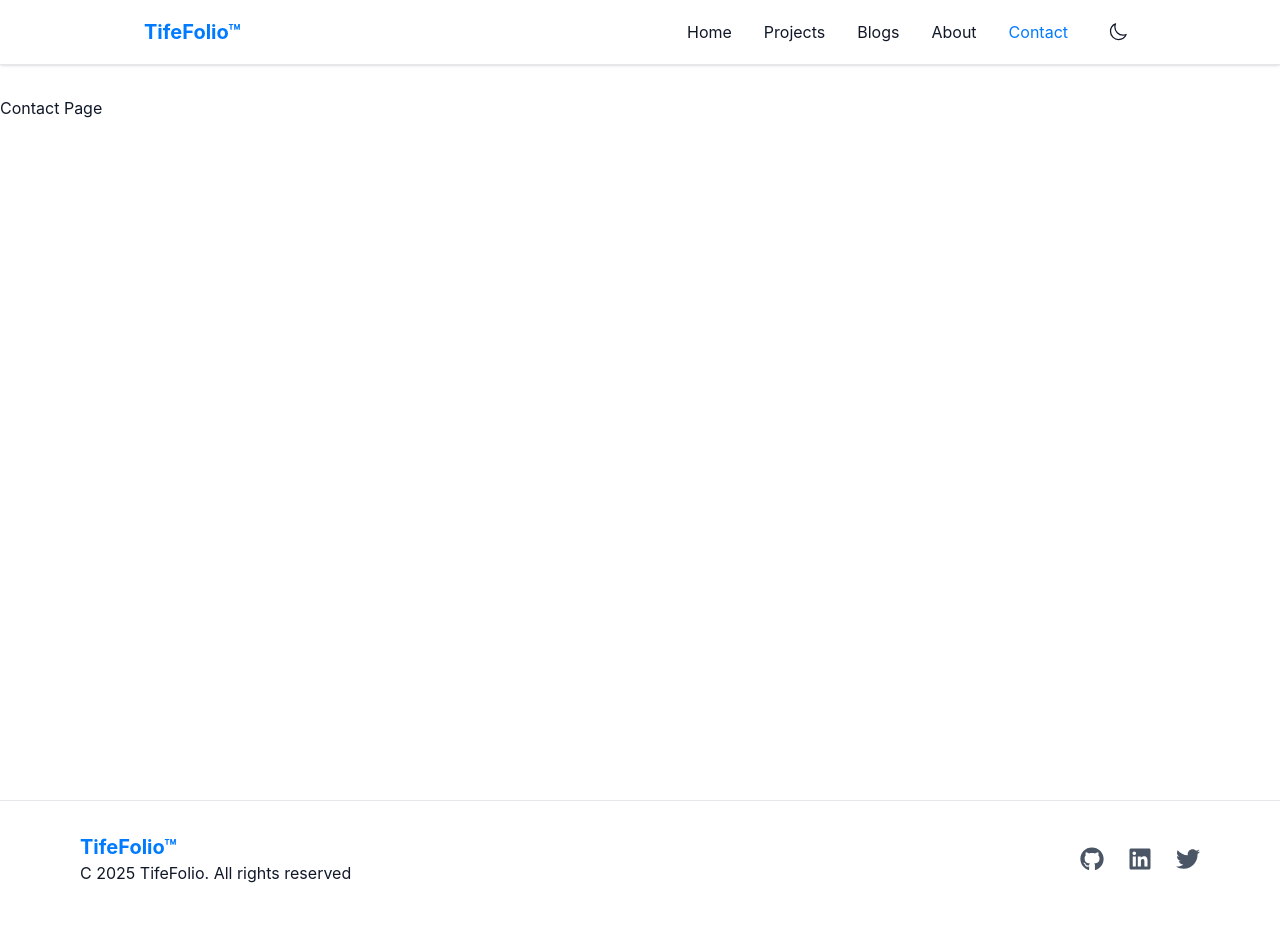
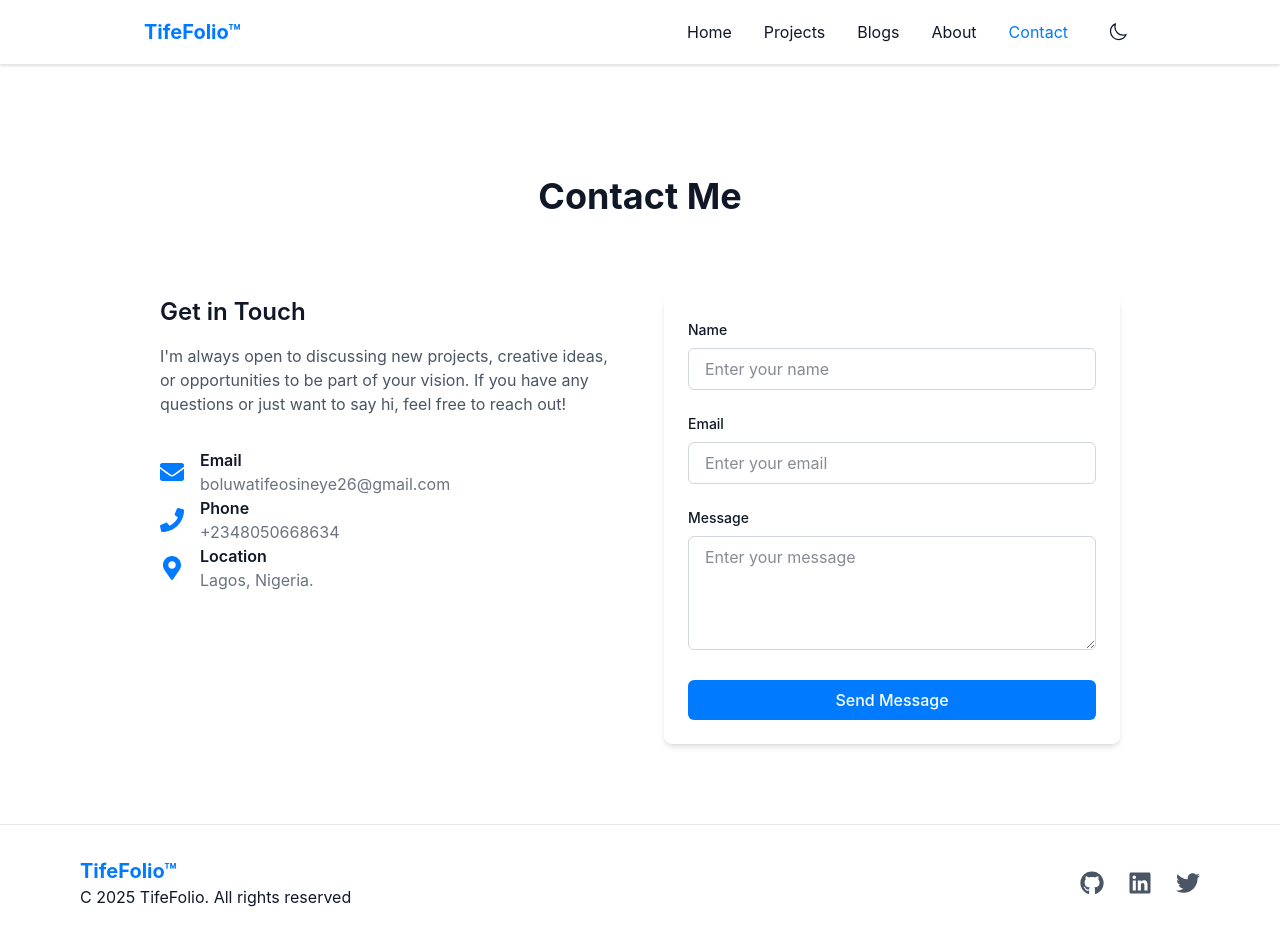
Before and after one commit to heistifeh/tifefolio, a Next.js app: page /contact in a window 1280 px wide. Before the commit the page ends 917 px from the top, so only its background shows below. Built offline with nearby package versions, Linux system fonts and the light colour scheme.

Commit message:
portfolio done.

```diff
--- /dev/null
+++ b/src/app/api/contact/route.ts
@@ -0,0 +1,29 @@
+import { NextRequest, NextResponse } from "next/server";
+
+interface formData {
+  name: string;
+  email: string;
+  message: string;
+}
+export async function POST(request: Request) {
+  try {
+    (await request.json()) as formData;
+    return NextResponse.json(
+      { message: "Success" },
+      {
+        status: 200,
+      }
+    );
+  } catch (error) {
+    const errorMessage =
+      error instanceof Error ? error.message : "An error occurred";
+    return NextResponse.json(
+      {
+        error: errorMessage,
+      },
+      {
+        status: 500,
+      }
+    );
+  }
+}
--- a/src/app/contact/page.tsx
+++ b/src/app/contact/page.tsx
@@ -1,7 +1,178 @@
+"use client";
+
+import Link from "next/link";
+import { useState } from "react";
+import { FaEnvelope, FaMapMarkerAlt, FaPhone } from "react-icons/fa";
+
+interface formData {
+  name: string;
+  email: string;
+  message: string;
+}
 const ContactPage = () => {
+  const [formData, setFormData] = useState<formData>({
+    name: "",
+    email: "",
+    message: "",
+  });
+  const [status, setStatus] = useState<
+    "idle" | "loading" | "success" | "error"
+  >("idle");
+
+  const handleChange = (
+    e: React.ChangeEvent<HTMLInputElement | HTMLTextAreaElement>
+  ) => {
+    setFormData({
+      ...formData,
+      [e.target.id]: e.target.value,
+    });
+  };
+
+  const handleSubmit = async (e: React.FormEvent) => {
+    e.preventDefault();
+    setStatus("loading");
+    try {
+      const response = await fetch("/api/contact", {
+        method: "POST",
+        headers: {
+          "Content-Type": "application/json",
+        },
+        body: JSON.stringify(formData),
+      });
+      if (!response.ok) {
+        throw new Error("Network response was not ok");
+      }
+      setStatus("success");
+      setFormData({
+        name: "",
+        email: "",
+        message: "",
+      });
+    } catch (error) {
+      console.log(error);
+      setStatus("error");
+    }
+  };
   return (
-    <div>
-      <h1>Contact Page</h1>
+    <div className="container max-w-5xl mx-auto py-20">
+      <h1 className="text-4xl font-bold mb-20 text-center ">Contact Me</h1>
+
+      <div className="grid grid-cols-1 md:grid-cols-2 gap-12">
+        {/* contact info */}
+        <div className="space-y-8">
+          <h2 className="text-2xl font-semibold mb-4">Get in Touch</h2>
+          <p className="text-gray-600 dark:text-gray-300">
+            I'm always open to discussing new projects, creative ideas, or
+            opportunities to be part of your vision. If you have any questions
+            or just want to say hi, feel free to reach out!
+          </p>
+          <div>
+            <div className="flex items-center gap-4">
+              <FaEnvelope className="w-6 h-6  text-primary" />
+
+              <div>
+                <h3 className="font-semibold">Email </h3>
+                <Link
+                  href={"mailto:boluwatifeosineye26@gmail.com"}
+                  className="text-secondary hover:text-primary"
+                >
+                  boluwatifeosineye26@gmail.com
+                </Link>
+              </div>
+            </div>
+            <div className="flex items-center gap-4">
+              <FaPhone className="w-6 h-6  text-primary" />
+
+              <div>
+                <h3 className="font-semibold">Phone </h3>
+                <Link
+                  href={"tel:+2348050668634"}
+                  className="text-secondary hover:text-primary"
+                >
+                  +2348050668634
+                </Link>
+              </div>
+            </div>
+            <div className="flex items-center gap-4">
+              <FaMapMarkerAlt className="w-6 h-6  text-primary" />
+
+              <div>
+                <h3 className="font-semibold">Location </h3>
+                <p className="text-secondary hover:text-primary">
+                  Lagos, Nigeria.
+                </p>
+              </div>
+            </div>
+          </div>
+        </div>
+
+        {/* contact form */}
+        <div className="bg-white dark:bg-dark/50 p-6 rounded-lg shadow-md">
+          <form onSubmit={handleSubmit} className="space-y-6">
+            <div>
+              <label htmlFor="name" className="block text-sm font-medium mb-2">
+                Name
+              </label>
+              <input
+                onChange={handleChange}
+                value={formData.name}
+                type="text"
+                id="name"
+                className="w-full px-4 py-2 rounded-md border border-gray-300  dark:border-gray-700 bg-white dark:bg-dark focus:ring-2 focus:ring-primary focus:border-none focus:outline-none"
+                required
+                placeholder="Enter your name"
+              />
+            </div>
+            <div>
+              <label htmlFor="email" className="block text-sm font-medium mb-2">
+                Email
+              </label>
+              <input
+                onChange={handleChange}
+                value={formData.email}
+                type="email"
+                id="email"
+                className="w-full px-4 py-2 rounded-md border border-gray-300  dark:border-gray-700 bg-white dark:bg-dark focus:ring-2 focus:ring-primary focus:border-none focus:outline-none"
+                required
+                placeholder="Enter your email"
+              />
+            </div>
+
+            <div>
+              <label
+                htmlFor="message"
+                className="block text-sm font-medium mb-2"
+              >
+                Message
+              </label>
+              <textarea
+                value={formData.message}
+                onChange={handleChange}
+                id="message"
+                className="w-full px-4 py-2 rounded-md border border-gray-300  dark:border-gray-700 bg-white dark:bg-dark focus:ring-2 focus:ring-primary focus:border-none focus:outline-none"
+                required
+                placeholder="Enter your message"
+                rows={4}
+              ></textarea>
+            </div>
+
+            <button type="submit" className="btn btn-primary w-full ">
+              {/* Change button text based on status */}
+              {status === "loading" ? "Sending..." : "Send Message"}
+            </button>
+            {status === "success" && (
+              <p className="text-green-500 text-center">
+                Message sent successfully!
+              </p>
+            )}
+            {status === "error" && (
+              <p className="text-red-500 text-center">
+                Error sending message. Please try again.
+              </p>
+            )}
+          </form>
+        </div>
+      </div>
     </div>
   );
 };
--- a/src/app/globals.css
+++ b/src/app/globals.css
@@ -26,7 +26,7 @@ a {
   }
 
   .btn {
-    @apply px-4 py-2 rounded-md font-medium transition-colors duration-200;
+    @apply px-4 py-2 rounded-md font-medium transition-colors duration-200 cursor-pointer;
   }
 
   .btn-primary {
```
